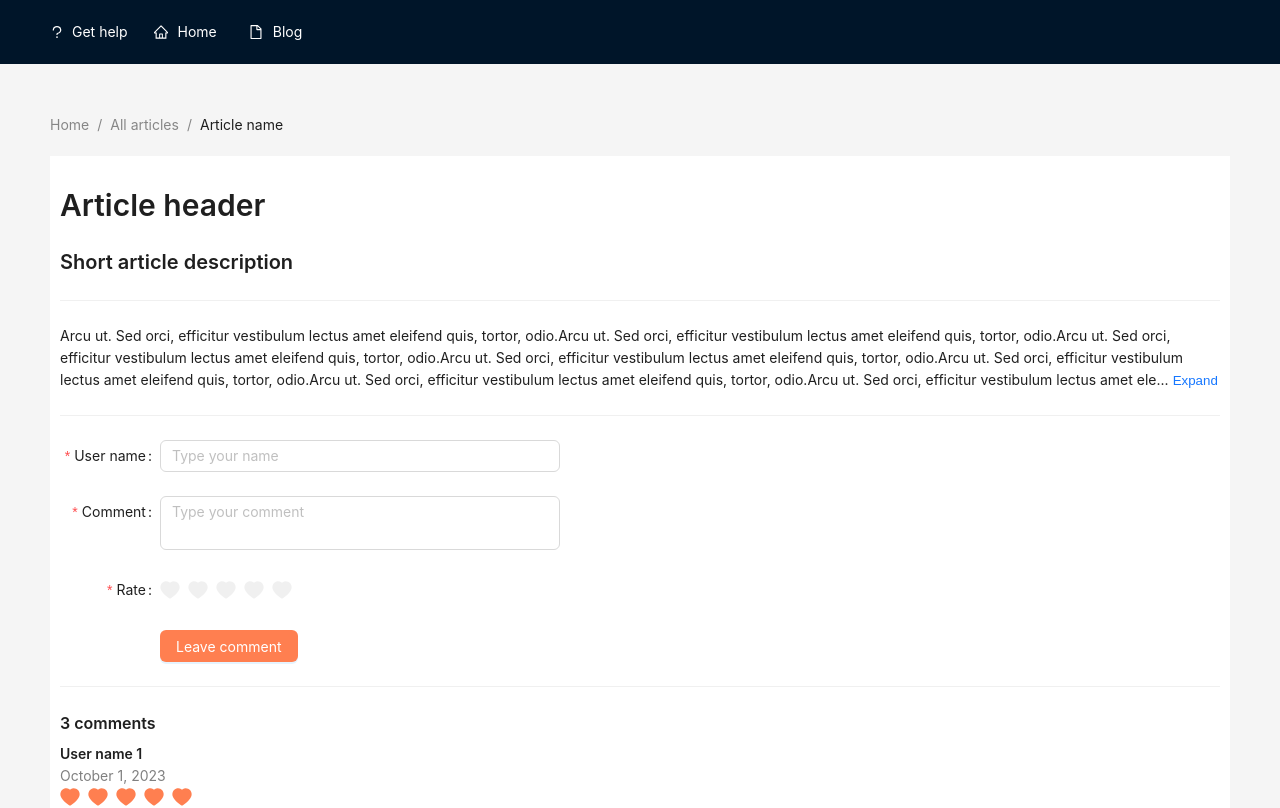
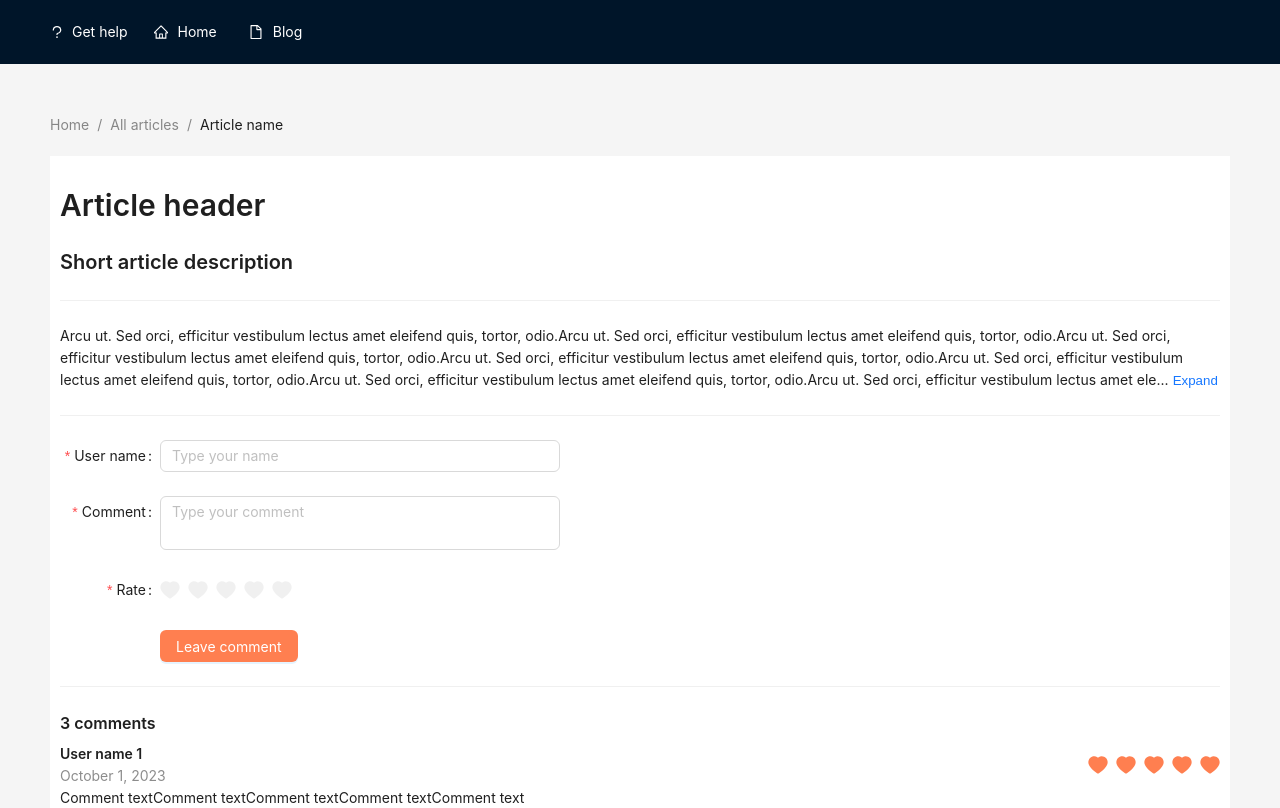
Before and after one commit to AidaChernyavskaya/ant-design, a React (Create React App) app: page / in a window 1280 px wide. Shown: the top 808 px of the page. Built offline with nearby package versions, Linux system fonts and the light colour scheme.

Commit message:
Add Flex layout to comment section

```diff
--- a/src/App.css
+++ b/src/App.css
@@ -24,3 +24,13 @@
 .ant-dropdown .ant-dropdown-menu{
     background-color: #001529;
 }
+
+.content{
+    padding: 50px;
+}
+
+@media screen and (max-width: 600px) {
+    .content {
+        padding: 10px;
+    }
+}
--- a/src/components/ContentBlock/ContentBlock.tsx
+++ b/src/components/ContentBlock/ContentBlock.tsx
@@ -63,7 +63,7 @@ const ContentBlock = () => {
 
 
     return (
-        <Content style={{padding: '50px'}}>
+        <Content className={'content'}>
             <Breadcrumb
                 items={[{title: 'Home'}, {title: <a href={''}>All articles</a>}, {title: 'Article name'}]}
                 style={{marginBottom: '20px'}}
@@ -83,10 +83,19 @@ const ContentBlock = () => {
 
                 <Typography.Title level={5}>{comments.length} comments</Typography.Title>
                 {comments.map((comment,index) => (
-                    <Flex vertical={true} justify={"flex-start"} align={"flex-start"} style={{marginBottom: '10px'}} key={index}>
-                        <Typography.Text strong={true}>{comment.user}</Typography.Text>
-                        <Typography.Text style={{color: "grey"}}>{comment.date}</Typography.Text>
-                        <Rate disabled defaultValue={comment.rate} character={<HeartFilled/>} style={{color: 'coral'}}/>
+                    <Flex
+                        vertical={true} justify={"flex-start"} align={"flex-start"}
+                        style={{marginBottom: '10px', width: '100%'}} key={index}
+                    >
+                        <Flex justify={"space-between"} align={"center"} style={{width: '100%'}}>
+                            <Flex vertical={true} justify={"flex-start"} align={"flex-start"}>
+                                <Typography.Text strong={true}>{comment.user}</Typography.Text>
+                                <Typography.Text type={"secondary"}>{comment.date}</Typography.Text>
+                            </Flex>
+                            <Flex justify={"flex-end"} align={"center"}>
+                                <Rate disabled defaultValue={comment.rate} character={<HeartFilled/>} style={{color: 'coral'}}/>
+                            </Flex>
+                        </Flex>
                         <Typography.Text>{comment.text}</Typography.Text>
                     </Flex>
                 ))}
```
